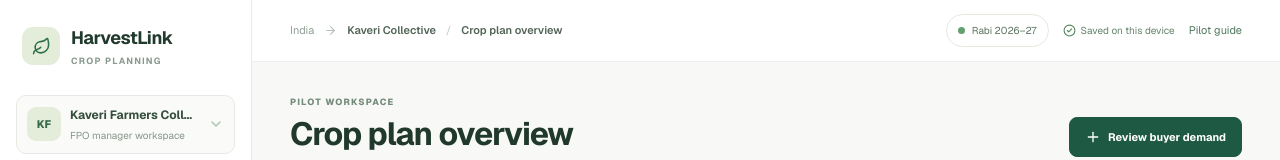
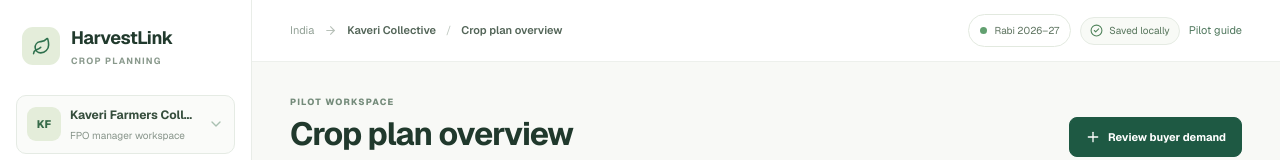
Before and after one commit to keiloktql/Farmora, a Next.js app: page / in a window 1280 px wide. Shown: the top 160 px of the page. Built offline with nearby package versions, Linux system fonts and the light colour scheme.

Commit message:
Polish local save status in header

```diff
--- a/src/app/globals.css
+++ b/src/app/globals.css
@@ -673,3 +673,11 @@ button { cursor: pointer; }
 @media (max-width:560px) { .cp-farm-map-wrap { height:300px; }.cp-farm-map-toolbar { display:grid; grid-template-columns:1.2fr 1fr 1fr; }.cp-farm-map-toolbar button { padding:0 7px; font-size:10px; }.cp-farm-map-summary { font-size:10px; } }
 .cp-local-save { display:flex; align-items:center; gap:5px; color:#64836a; font-size:10px; white-space:nowrap; }.cp-local-save svg { color:#52855d; }.cp-data-note { display:flex; align-items:flex-start; gap:9px; margin:0 0 13px; padding:11px 13px; border:1px solid #e5eadc; border-radius:8px; background:#f7f8f1; color:#65745d; font-size:10px; line-height:1.5; }.cp-data-note svg { flex:none; margin-top:1px; color:#6d8d5e; }.cp-plan-guide { display:flex; align-items:center; justify-content:space-between; gap:10px; margin-bottom:12px; padding:14px 16px; border:1px solid #e6ebe4; border-radius:10px; background:#fff; }.cp-plan-guide > div { display:grid; gap:5px; }.cp-plan-guide b { color:#345541; font-size:11px; font-weight:700; }.cp-plan-guide span { color:#7d8a7f; font-size:10px; }.cp-plan-guide > svg { flex:none; color:#a1ada2; }.cp-excluded-area { color:#9a7770; font-size:9px; font-weight:650; white-space:nowrap; }
 @media (max-width:760px) { .cp-plan-guide { align-items:flex-start; flex-direction:column; }.cp-plan-guide > svg { transform:rotate(90deg); }.cp-local-save { display:none; } }
+/* Keep the local save indicator compact and on one line in the header. */
+.cp-local-save { display:inline-flex; flex:0 0 auto; align-items:center; justify-content:center; gap:6px; min-height:28px; padding:0 9px; border:1px solid #e5ebe3; border-radius:999px; background:#f8faf6; color:#55745a; font-size:10px !important; line-height:1; white-space:nowrap; }
+.cp-local-save > span { display:inline !important; color:inherit; font-size:10px !important; line-height:1; white-space:nowrap; }
+.cp-local-save svg { display:block; flex:none; width:13px; height:13px; color:#52855d; }
+.cp-top-actions { flex:0 0 auto; gap:9px; }
+.cp-crumb { min-width:0; flex:1 1 auto; overflow:hidden; white-space:nowrap; }
+@media (max-width:850px) { .cp-topbar { flex-wrap:wrap; gap:8px; padding-top:9px; padding-bottom:9px; }.cp-top-actions { width:100%; justify-content:flex-start; }.cp-local-save { min-height:26px; } }
+@media (max-width:560px) { .cp-top-actions { display:none; } }
--- a/src/components/crop-planning-app.tsx
+++ b/src/components/crop-planning-app.tsx
@@ -157,7 +157,7 @@ export default function CropPlanningApp({ initialView = "overview" }: { initialV
     </aside>
 
     <main className="cp-main">
-      <header className="cp-topbar"><div className="cp-crumb"><span>India</span><ArrowRight size={13} /><b>Kaveri Collective</b><i>/</i><b>{title.title}</b></div><div className="cp-top-actions"><span className="cp-season-chip"><span /> Rabi 2026–27</span><span className="cp-local-save"><CheckCircle2 size={13} /> {loaded ? lastSavedAt ? "Saved on this device" : "Local saving ready" : "Loading saved plan…"}</span><button className="cp-help-button" onClick={() => setNotice("For this pilot, buyer and farmer data is visible only to the FPO team.")}>Pilot guide</button></div></header>
+      <header className="cp-topbar"><div className="cp-crumb"><span>India</span><ArrowRight size={13} /><b>Kaveri Collective</b><i>/</i><b>{title.title}</b></div><div className="cp-top-actions"><span className="cp-season-chip"><span /> Rabi 2026–27</span><span className="cp-local-save"><CheckCircle2 size={13} /><span>{loaded ? lastSavedAt ? "Saved locally" : "Autosave ready" : "Loading saved plan"}</span></span><button className="cp-help-button" onClick={() => setNotice("For this pilot, buyer and farmer data is visible only to the FPO team.")}>Pilot guide</button></div></header>
       <div className="cp-content">
         <input ref={fileInput} className="cp-hidden-input" type="file" accept=".csv,text/csv" onChange={importFarmers} />
         <div className="cp-page-heading"><div><div className="cp-eyebrow">{title.label}</div><h1>{title.title}</h1><p>{title.description}</p></div>{view === "plan" && <><button className="cp-outline-button" onClick={() => fileInput.current?.click()}><FileSpreadsheet size={15} /> Import member CSV</button><button className="cp-primary" onClick={sendInvites}><Send size={15} /> Share recommendations</button></>}{view === "overview" && <button className="cp-primary" onClick={() => navigate("demand")}><Plus size={16} /> Review buyer demand</button>}</div>
```
